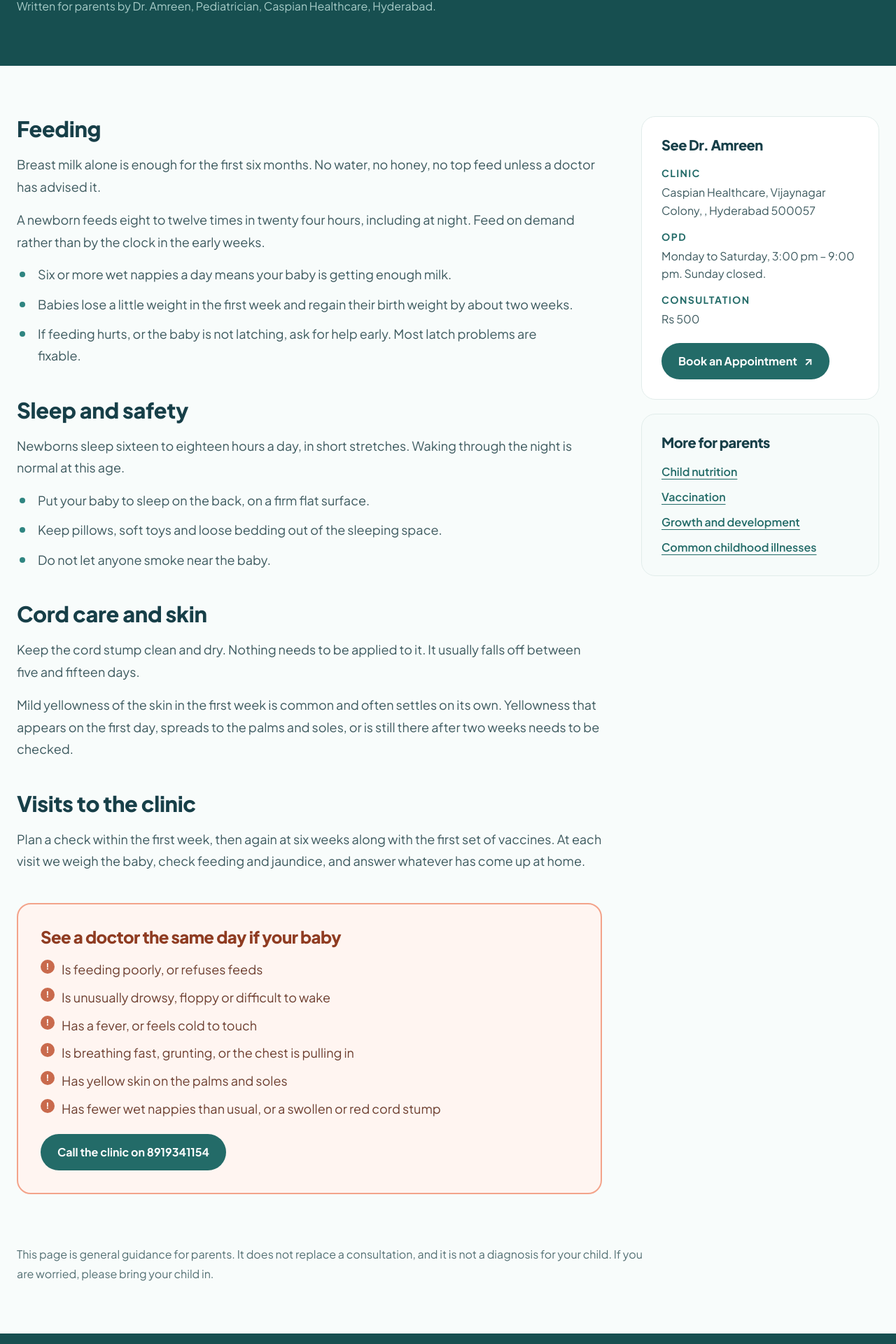
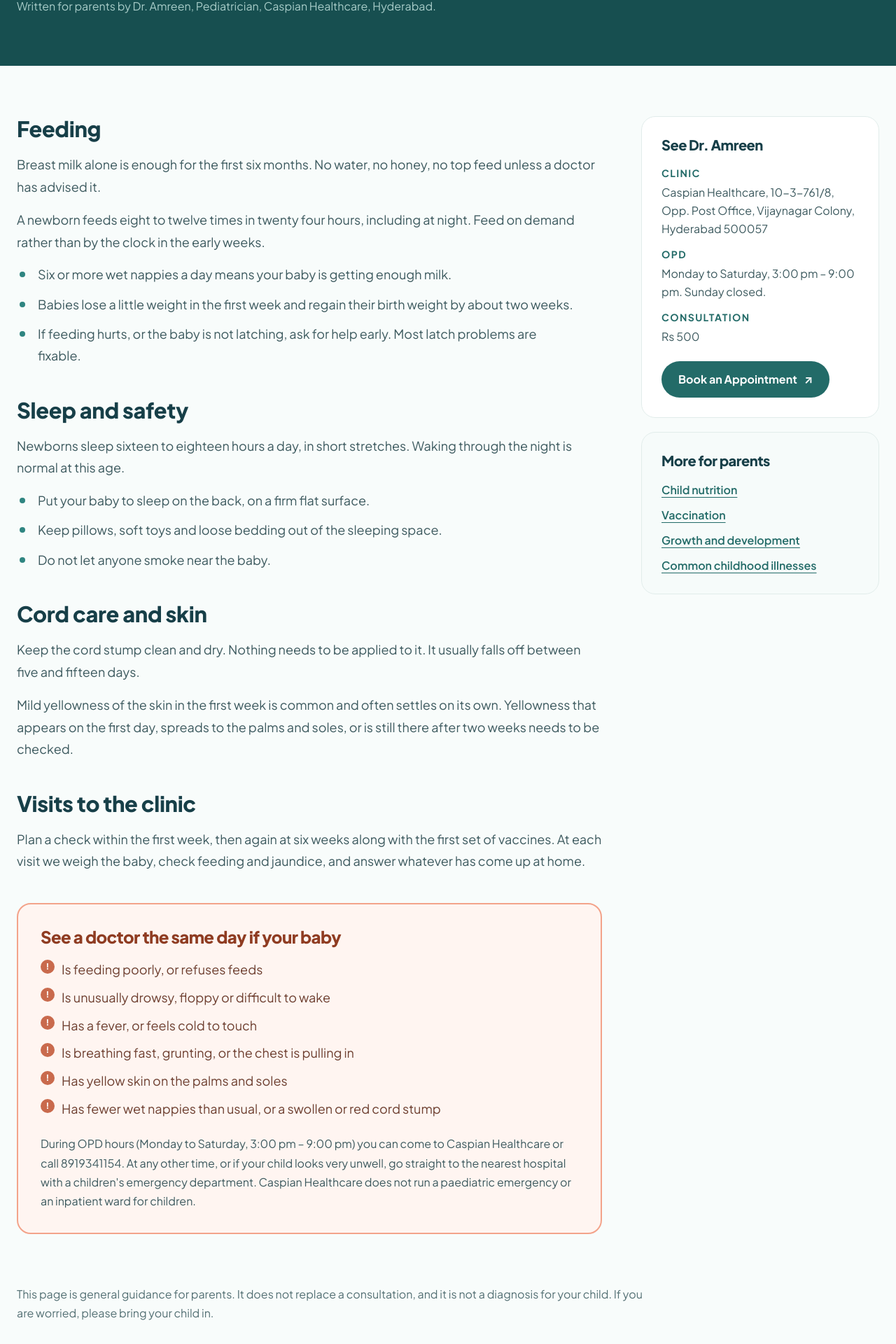
Before and after one commit to oratorkhizer/dr-amreen-site, a React (Vite) app: page /newborn-care in a window 1280 px wide. Shown: the part 516-2436 px from the top of the page at 70% size. Built offline with nearby package versions, Linux system fonts and the light colour scheme.

Commit message:
Send emergency red flags to a hospital, not to the clinic

```diff
--- a/src/components/common/Article.jsx
+++ b/src/components/common/Article.jsx
@@ -73,12 +73,24 @@ const Article = ({ slug }) => {
                 ))}
               </ul>
 
+              {article.redFlags.emergency ? (
+                <p className="article-flags-note">
+                  During OPD hours ({OPD.days}, {OPD.hours}) you can come to{" "}
+                  {CLINIC.name} or call{" "}
+                  <a href={`tel:${CLINIC.phoneE164}`}>{CLINIC.phone}</a>. At any
+                  other time, or if your child looks very unwell, go straight to
+                  the nearest hospital with a children's emergency department.{" "}
+                  {CLINIC.name} does not run a paediatric emergency or an
+                  inpatient ward for children.
+                </p>
+              ) : (
                 <a
                   className="article-flags-call"
                   href={`tel:${CLINIC.phoneE164}`}
                 >
                   Call the clinic on {CLINIC.phone}
                 </a>
+              )}
             </aside>
           </div>
 
@@ -90,8 +102,8 @@ const Article = ({ slug }) => {
                 <div>
                   <dt>Clinic</dt>
                   <dd>
-                    {CLINIC.name}, {CLINIC.addressLine2}, {CLINIC.landmark},{" "}
-                    {CLINIC.city} {CLINIC.postalCode}
+                    {CLINIC.name}, {CLINIC.addressLine1},{" "}
+                    {CLINIC.addressLine2}, {CLINIC.city} {CLINIC.postalCode}
                   </dd>
                 </div>
 
```
Lines whose indentation alone changed are shown as unchanged.
